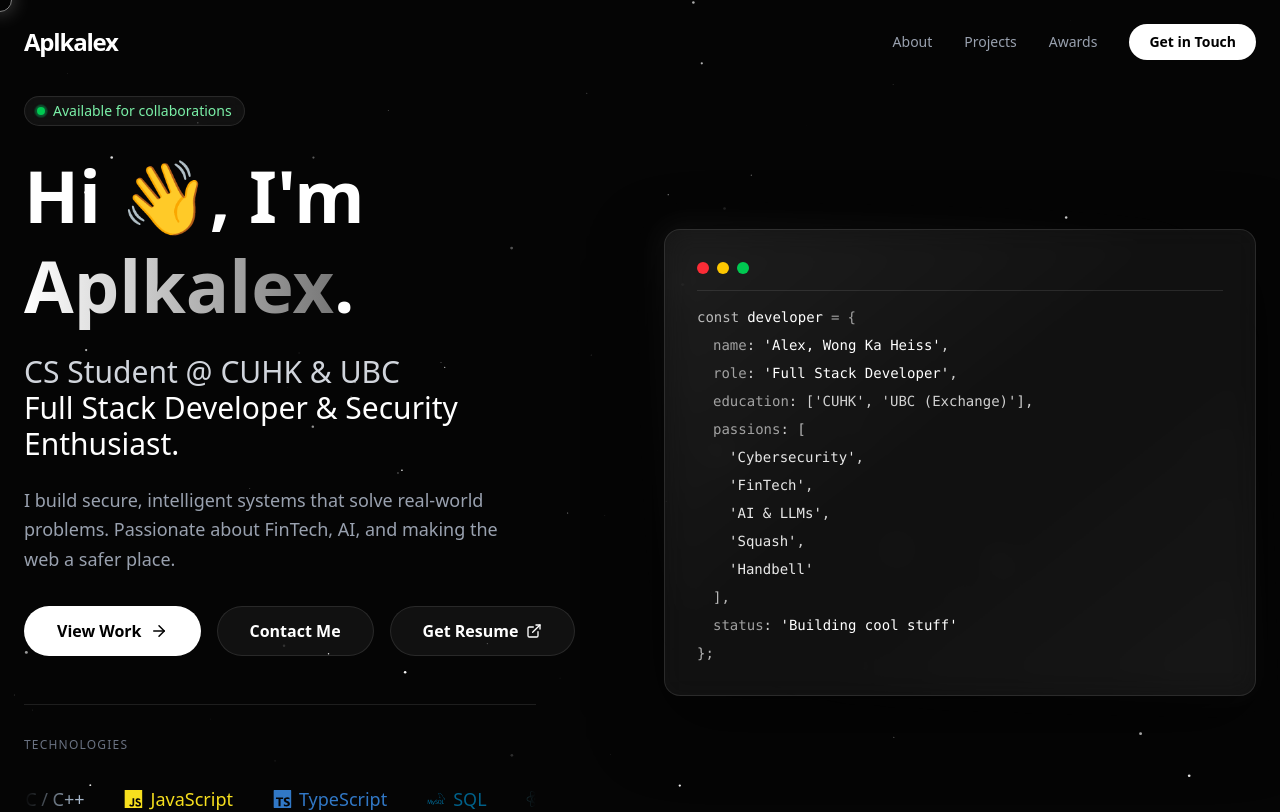
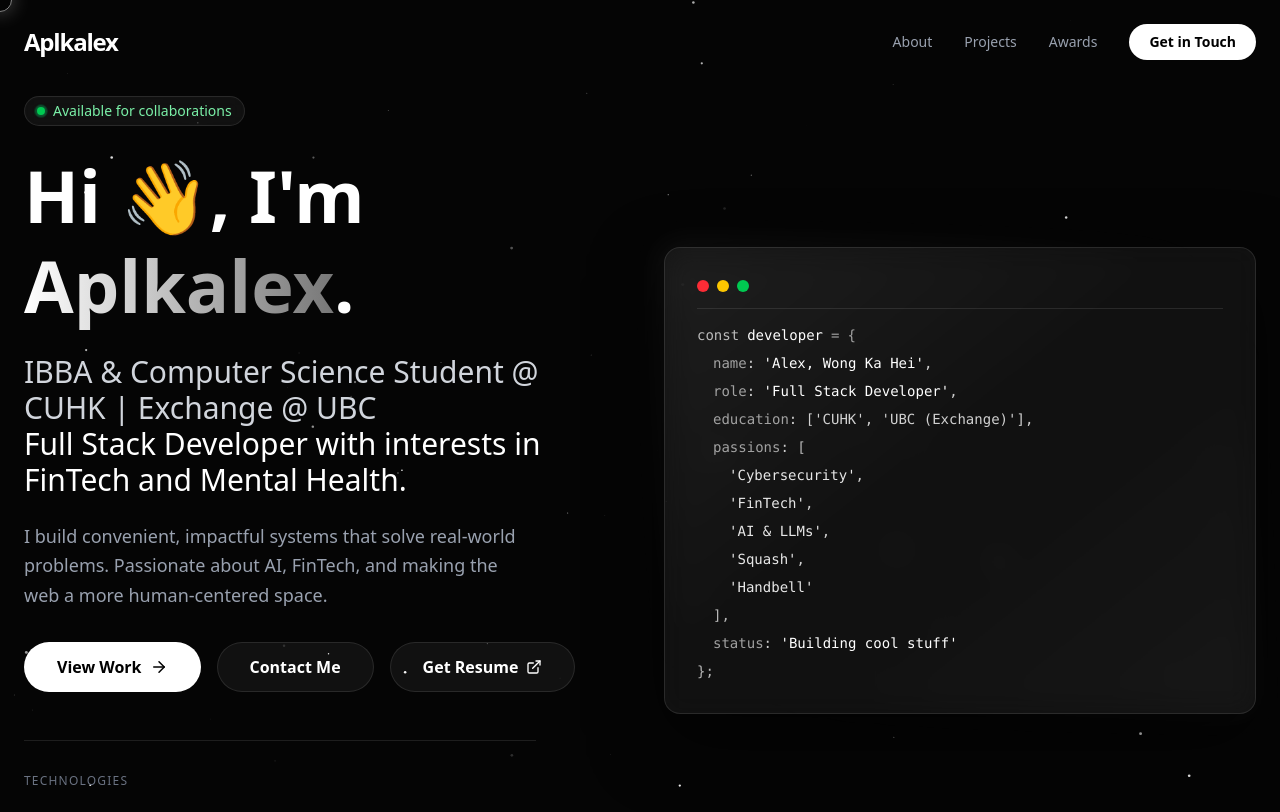
Before and after one commit to Aplkalex/aplkalex.com, a Next.js app: page / in a window 1280 px wide. Shown: the top 812 px of the page. Built offline with nearby package versions, Linux system fonts and the light colour scheme.

Commit message:
Update personal description in Home component for clarity and relevance

```diff
--- a/src/app/page.tsx
+++ b/src/app/page.tsx
@@ -100,11 +100,11 @@ export default function Home() {
                             >👋</motion.span>, I'm <span className="text-gradient">Aplkalex</span>.
                         </motion.h1>
                         <motion.h2 variants={fadeInUp} className="text-2xl md:text-3xl text-gray-300 mb-6 font-light">
-                            CS Student @ CUHK & UBC <br />
-                            <span className="text-white font-medium">Full Stack Developer & Security Enthusiast.</span>
+                            IBBA & Computer Science Student @ CUHK | Exchange @ UBC <br />
+                            <span className="text-white font-medium">Full Stack Developer with interests in FinTech and Mental Health.</span>
                         </motion.h2>
                         <motion.p variants={fadeInUp} className="text-lg text-gray-400 mb-8 max-w-lg leading-relaxed">
-                            I build secure, intelligent systems that solve real-world problems. Passionate about FinTech, AI, and making the web a safer place.
+                            I build convenient, impactful systems that solve real-world problems. Passionate about AI, FinTech, and making the web a more human-centered space.
                         </motion.p>
                         <motion.div variants={fadeInUp} className="flex flex-wrap gap-4">
                             <motion.div whileHover={{ scale: 1.05 }} whileTap={{ scale: 0.95 }}>
@@ -171,7 +171,7 @@ export default function Home() {
                                     <span className="text-white/60">{'{'}</span>
                                 </div>
                                 <div className="pl-4">
-                                    <span className="text-white/60">name</span>: <span className="text-white">'<Typewriter text="Alex, Wong Ka Heiss" delay={0.5} />'</span>,
+                                    <span className="text-white/60">name</span>: <span className="text-white">'<Typewriter text="Alex, Wong Ka Hei" delay={0.5} />'</span>,
                                 </div>
                                 <div className="pl-4">
                                     <span className="text-white/60">role</span>: <span className="text-white">'<Typewriter text="Full Stack Developer" delay={1.0} />'</span>,
```
